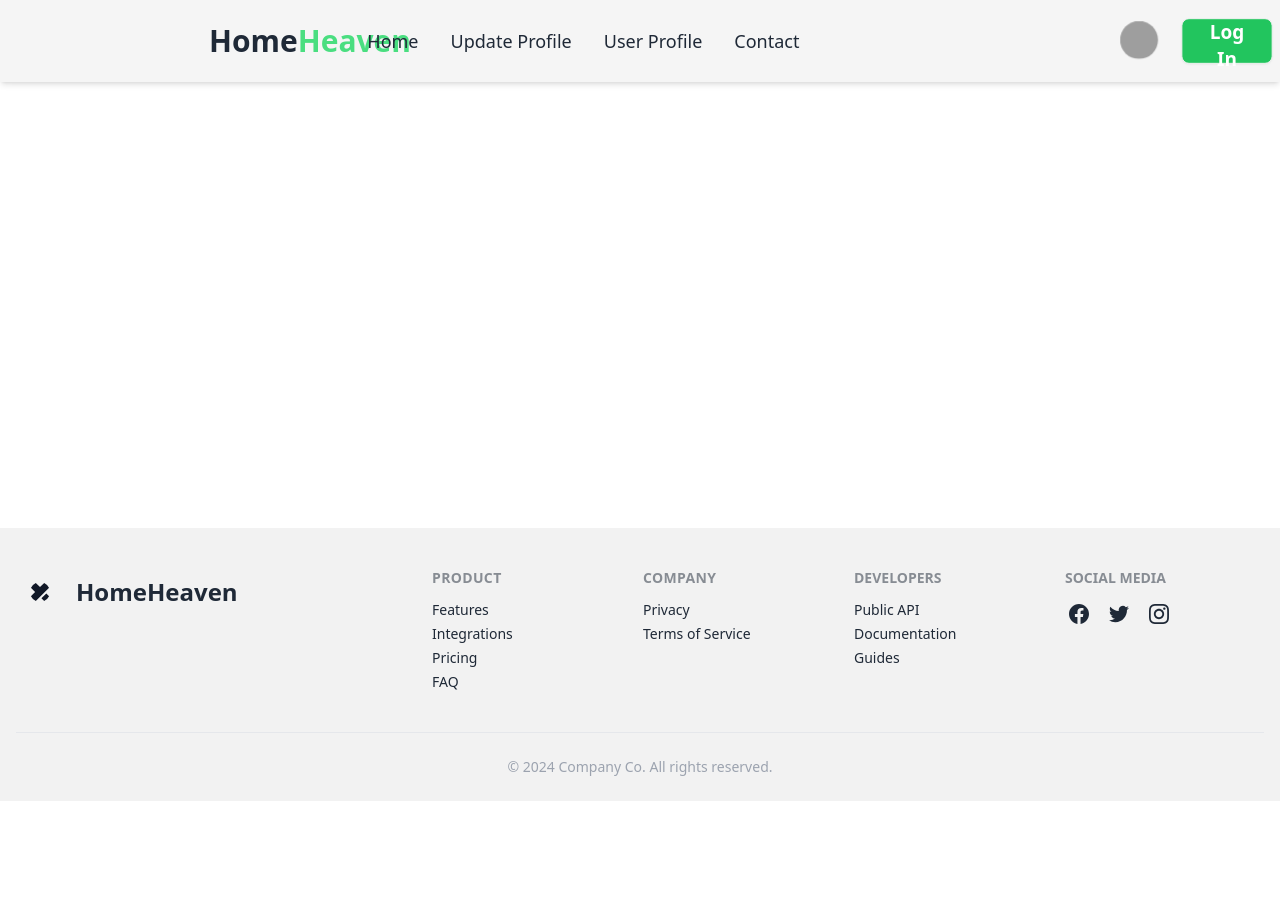
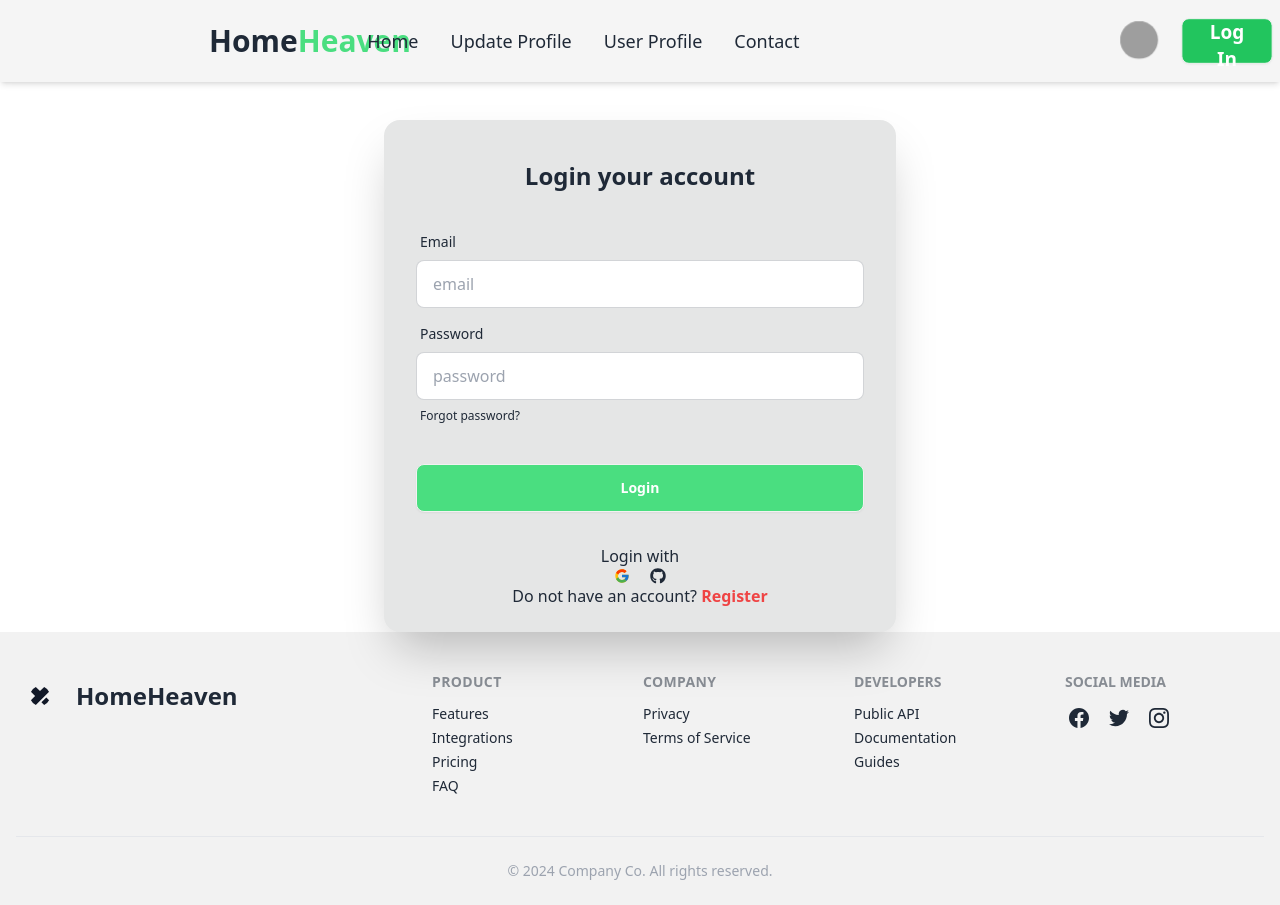
Before and after one commit to Hasibur14/home-heaven-a9, a React (Vite) app: page /login in a window 1280 px wide. Before the commit the page ends 801 px from the top, so only its background shows below. Built offline with nearby package versions, Linux system fonts and the light colour scheme; grey boxes are pictures that could not be loaded.

Commit message:
added login  page

```diff
--- a/src/components/User/Login.jsx
+++ b/src/components/User/Login.jsx
@@ -1,3 +1,6 @@
+import { FaGithub } from "react-icons/fa";
+import { FcGoogle } from "react-icons/fc";
+import { Link } from "react-router-dom";
 
 const Login = () => {
 
@@ -24,7 +27,41 @@ const Login = () => {
     }
     return (
         <div>
-
+            <div className="hero mt-10">
+                <div className="card shrink-0 w-full max-w-lg shadow-2xl bg-base-300">
+                    <div>
+                        <h2 className="text-2xl font-bold text-center mt-10">Login your account</h2>
+                    </div>
+                    <form onSubmit={handleLogin} className="card-body">
+                        <div className="form-control">
+                            <label className="label">
+                                <span className="label-text">Email</span>
+                            </label>
+                            <input type="email" name="email" placeholder="email" className="input input-bordered" required />
+                        </div>
+                        <div className="form-control">
+                            <label className="label">
+                                <span className="label-text">Password</span>
+                            </label>
+                            <input type="password" name="password" placeholder="password" className="input input-bordered" required />
+                            <label className="label">
+                                <a href="#" className="label-text-alt link link-hover">Forgot password?</a>
+                            </label>
+                        </div>
+                        <div className="form-control mt-6">
+                            <button className="btn bg-green-400 text-white">Login</button>
+                        </div>
+                    </form>
+                    <div className="text-center">
+                        <h4>Login with</h4>
+                        <div className="flex space-x-5 items-center justify-center">
+                            <span><FcGoogle /></span>
+                            <span><FaGithub /></span>
+                        </div>
+                    </div>
+                    <p className="text-center mb-6"> Do not have an account? <Link to='/register' className="text-red-500 font-semibold">Register</Link></p>
+                </div>
+            </div>
         </div>
     );
 };
```
